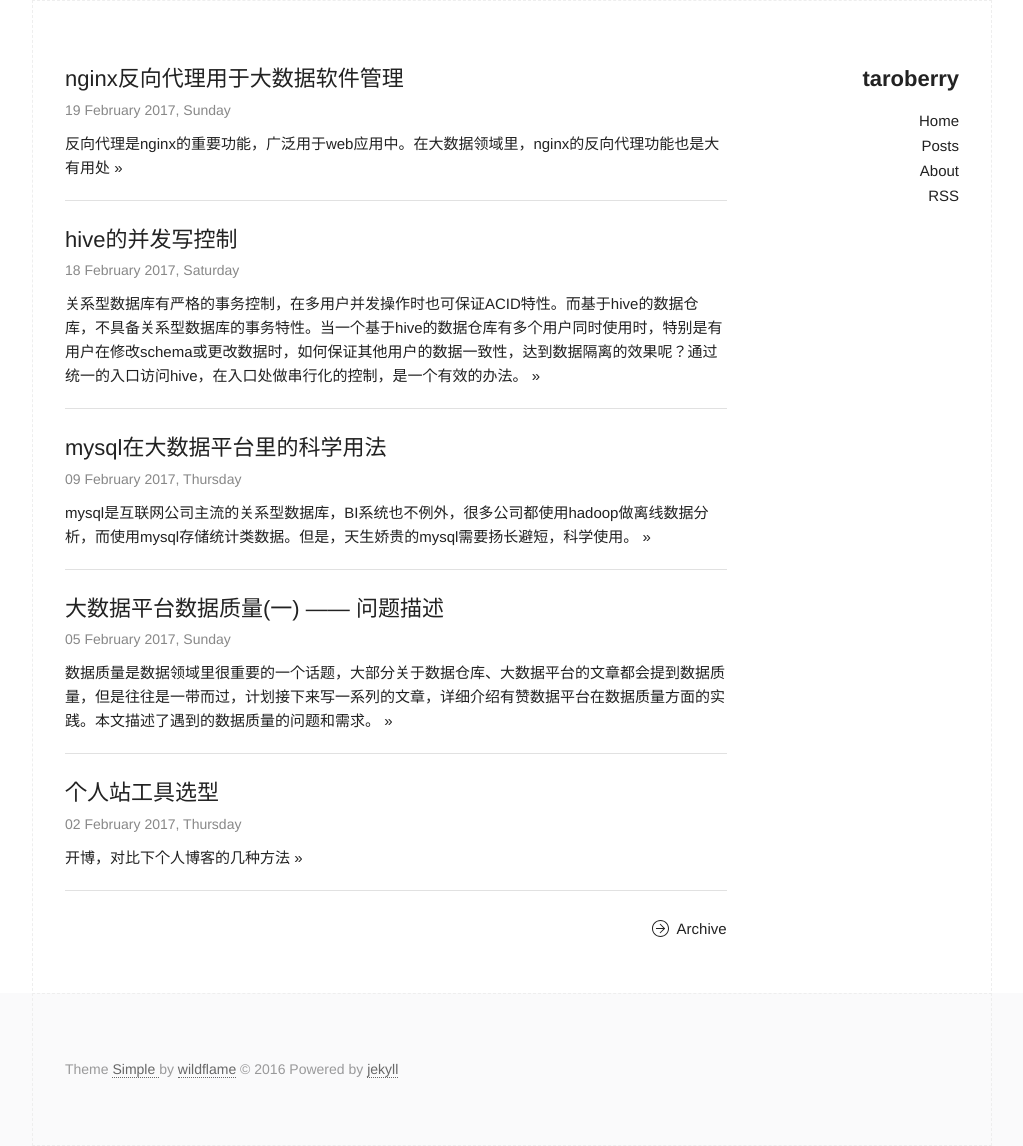
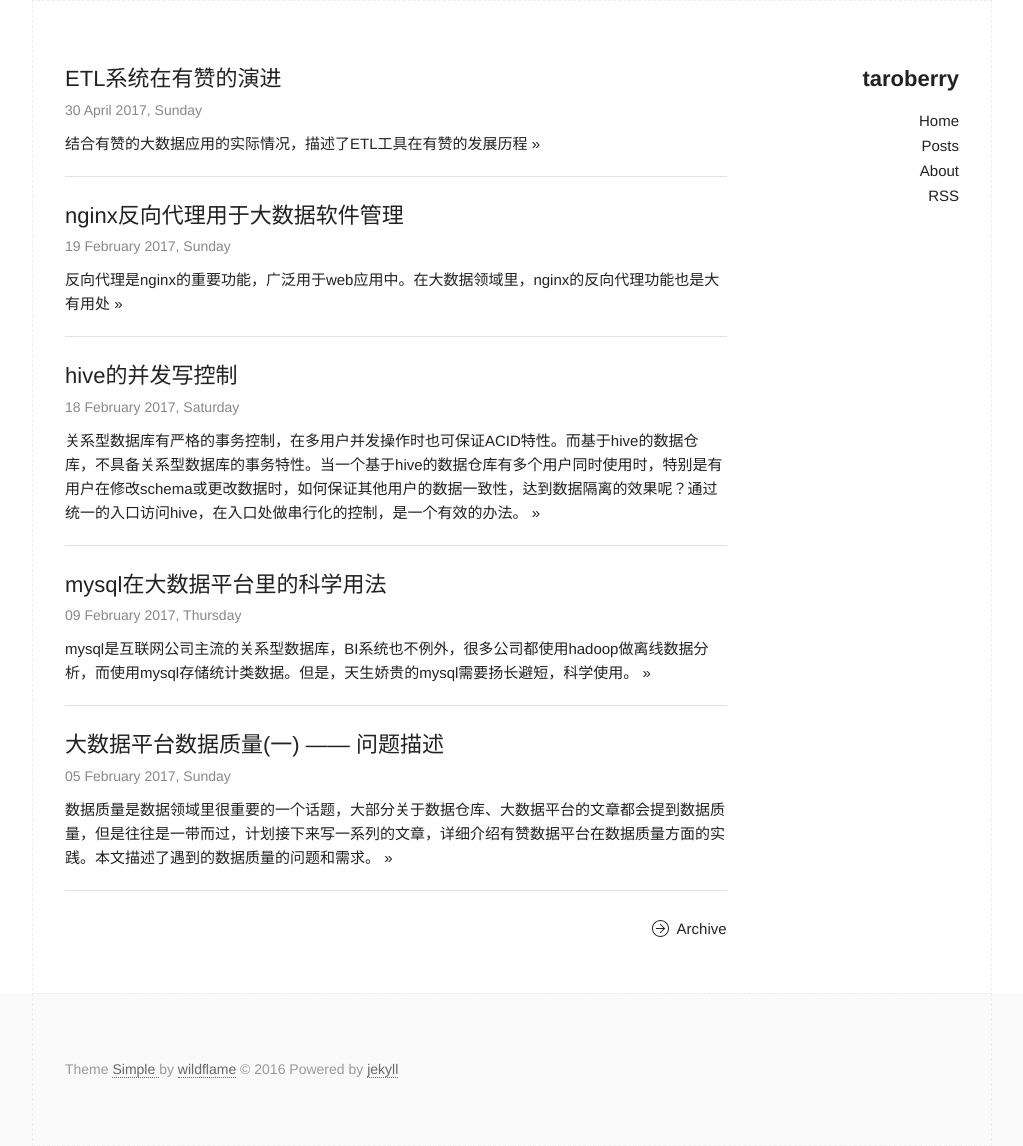
Before and after one commit to taroberry/taroberry.github.io, a Jekyll site: the page built from index.html, in a window 1280 px wide. Shown: the whole page, without its empty margins (128-1151 px from the left). Built offline with Jekyll 4.4.1, drawn with Linux system fonts in a browser that asks for light colours; comment, search, counter and statistics services are not loaded; some of the changed lines change nothing that is shown.

Commit message:
新增ETL概述

````diff
--- a/_posts/2017-02-18-dw_transcation.markdown
+++ b/_posts/2017-02-18-dw_transcation.markdown
@@ -26,3 +26,4 @@ hive底层的文件系统依赖hdfs，做insert overwrite操作，或使用sqoop
 
 * 统一访问入口：所有对hive的访问都从这个入口进入，比如为用户提供一个hive网关，又比如所有的hive操作都通过同一个调度系统提交和管理。这个约束是在保证使用方的数据准确性，是很容易推行的
 * 读操作可并行，写/DDL操作做阻断：一旦有写或DDL操作提交，需要等已经在执行的，用到该表的select语句执行完，并且后续提交的select要排队等待
+* 事后校验：如果有运行时错误，重试往往可以解决问题。最可怕的是，数据错了且没有抛异常，可以增加一个校验，对比依赖的表，在hive任务执行前后是否发生变化
--- /dev/null
+++ b/_posts/2017-04-30-etl_total_1.markdown
@@ -0,0 +1,53 @@
+---
+layout: post
+title:  ETL系统在有赞的演进
+category: site
+description: 结合有赞的大数据应用的实际情况，描述了ETL工具在有赞的发展历程
+---
+
+## 当使用了hive
+有赞的数据源有两部分，日志和业务数据。业务数据库用的是mysql，在2015年之前使用了读写分离的架构。为了解决日志和业务数据的统一分析，以及数据量和扩展性的考虑，在2014年用上了hive，这时就需要把mysql的数据同步到hive。
+
+我们使用了sqoop，只有mysql侧的extract，以及hive侧的load，数据流就是mysql -> sqoop -> hive。hive的计算结果也会写回到mysql，这时就是hive -> sqoop -> mysql。
+
+
+## 当mysql水平拆分
+在2015年上半年，我们的部分mysql数据库做了水平拆分，很多大的业务表被拆成了1024个分库。当时列举有这么些备选方案：
+
+```
+1. 监听binlog，写hdfs，让hive查询，要解决mysql的update操作
+    方案1: 文件先本地缓存，然后做主键去重预处理，再每天一次批量导入hdfs;
+    方案2: 直接写hdfs，定时flush，这样要hive查询语句手工应对mysql update操作;
+2. 监听binlog，写hbase
+    方案3: hive over hbase，hive和hbase直接整合，但性能是个问题，会慢5-10倍;
+    方案4: hive over hdfs，先汇聚到hbase，再把hbase数据批量导出成hive能识别的格式;
+3. 沿用当前方案
+    方案5: 继续mysql->sqoop->hive，代码改动量最小，但不是真正的大数据解决方案
+    方案6：继续mysql->其他ETL工具->hive，datax可以做到
+```
+最终选择了方案4，binlog消息是通过canal生成，使用storm消费，于是数据流就变成了mysql -> canal -> storm -> hbase -> hive，这个方案已经跑了2年且非常稳定。当然，原有的sqoop方案，对于没有拆分的表还在使用。
+
+对于大表，使用方案4是很合适的，不过由于流程比较长，操作起来还是比较繁琐的，特别是在增加一张新表的时候。其实对于小表，方案6是个好选择，而sqoop基于mapreduce，太重了，原生sqoop不适合水平分库的场景。
+
+## 更合理的sql
+同样在2015年，我们的mysql运维更严格了，其中很重要的一点是慢sql监控以及sql killer，执行超过x秒的sql会被自动kill掉，这对于批处理的ETL场景，其实挺困难的。
+
+解决这个问题，有两个思路：
+
+* 开特例，数据同步的sql不被kill
+* 解决慢sql
+
+最终，我们选择了解决慢sql，一来不想有特例，二来慢sql总是有害的，具体的
+
+* select/delete: 小批量、多批次、低并发，例如select ... from tb where id>? order by id asc limit 1000，加了limit每次只查少量数据，order by id asc能走聚簇索引，会很快
+* insert: 类似python executemany的形式，并且积累到一定量commit
+* update: 尽量避免
+
+## 数据仓库的ETL工具
+上面描述几点，只能说是数据同步，还谈不上ETL。在2016年，我们开始构建真正的数据仓库，开始有更丰富的元数据，与偶这么些变化：
+
+* 可配置的校验和脏数据处理，如唯一性、枚举值、非空、范围
+* 运行时数据的统计，比如ETL任务耗时、结束时间、读写数据行数
+* schema一致与不一致，比如源和目标的字段、类型的一致性，而表名会因为数据仓库的命名规范而修改
+
+最终，结合了上面所有的需求，我们抛弃了sqoop，选择了datax并修改，目前正在路上。datax提供了脏数据、数据统计方面的基础能力，只要在datax上做数据仓库业务逻辑的封装，很容易达成我们的目标。而且datax的读写插件扩展能力，可以很方便得到新数据源的ETL能力，比如csv/excel。
````
Also changed, not shown: README.md.
